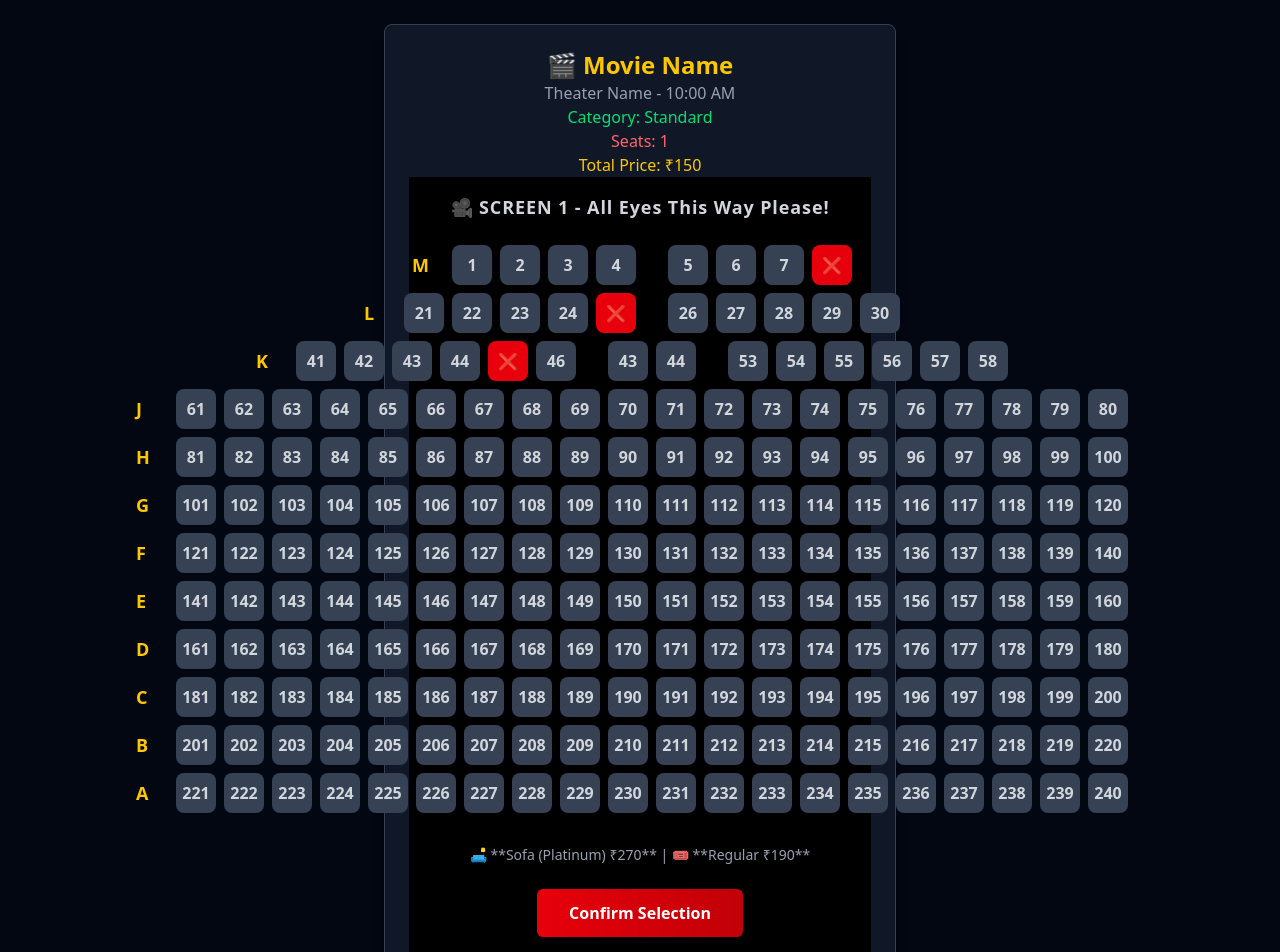
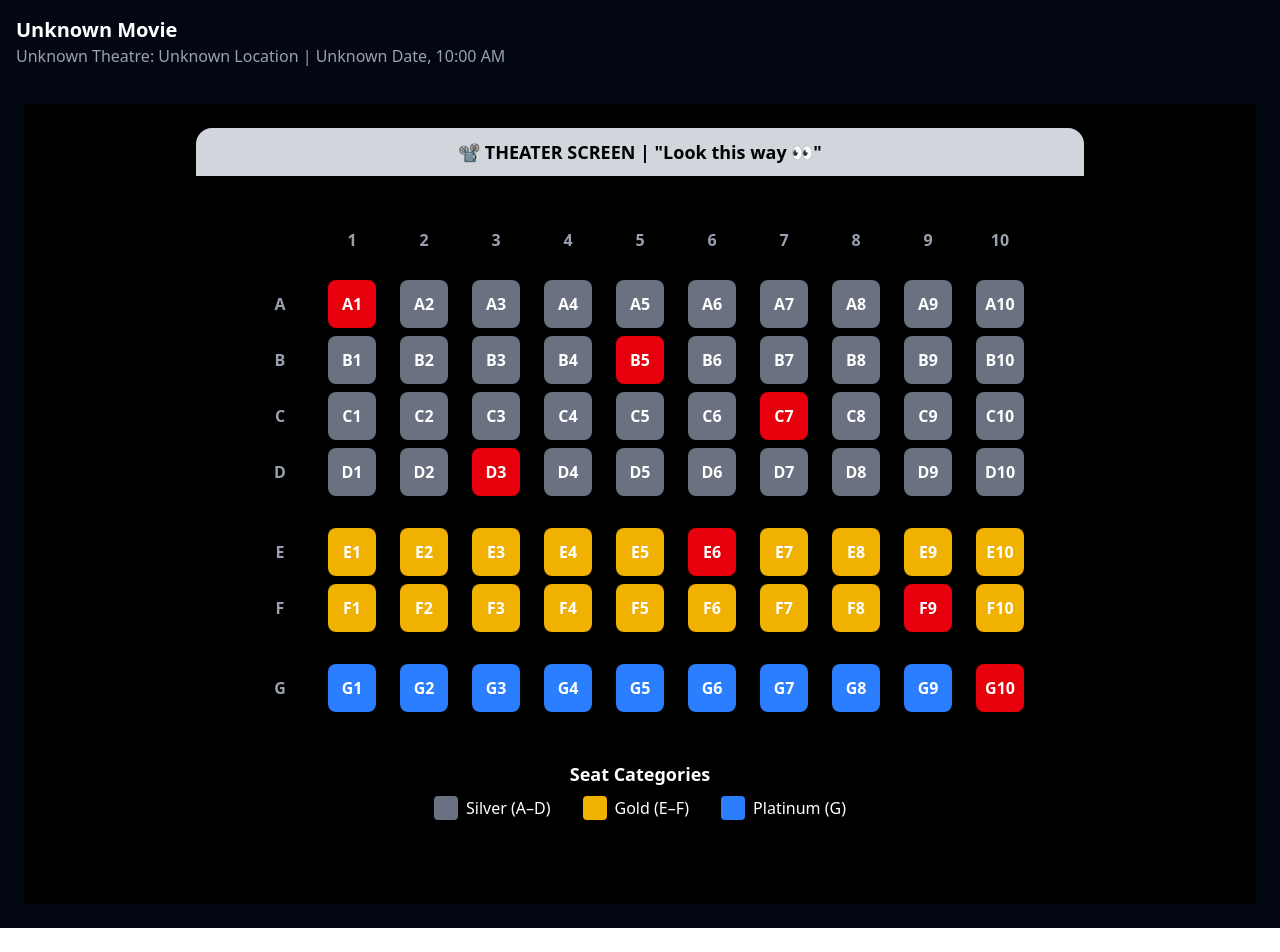
Before and after one commit to nibin-joseph05/movie-ticket-booking, a Next.js app in the folder next-frontend/: page /booking in a window 1280 px wide. Shown: the top 952 px of the page. After the commit the page ends 928 px from the top, so only its background shows below. Built offline with nearby package versions, Linux system fonts and the light colour scheme.

Commit message:
some customization on grid

```diff
--- a/next-frontend/src/app/booking/page.js
+++ b/next-frontend/src/app/booking/page.js
@@ -1,34 +1,31 @@
 "use client";
+import { useSearchParams } from "next/navigation";
 import { useState } from "react";
-import { useRouter, useSearchParams } from "next/navigation";
 import SeatSelectionGrid from "@/components/SeatSelectionGrid";
 
 export default function BookingPage() {
-  const router = useRouter();
   const searchParams = useSearchParams();
 
-  const movieId = searchParams.get("movieId");
-  const theatreId = searchParams.get("theatreId");
+  const movieName = searchParams.get("movie") || "Unknown Movie";
+  const theatreName = searchParams.get("theater") || "Unknown Theatre";
+  const location = searchParams.get("location") || "Unknown Location";
+  const showDate = searchParams.get("date") || "Unknown Date";
   const showtime = searchParams.get("showtime") || "10:00 AM";
-  const category = searchParams.get("category") || "Standard";
-  const seats = searchParams.get("seats") || 1;
-  const price = searchParams.get("price") || 150;
-
-  console.log("Movie ID in booking page:", movieId);
-  console.log("Theatre ID in booking page:", theatreId);
 
   const [selectedSeats, setSelectedSeats] = useState([]);
 
   return (
-    <div className="min-h-screen flex flex-col items-center justify-center bg-gray-950 text-white p-6">
-      <div className="bg-gray-900 p-6 rounded-lg shadow-lg border border-gray-700 w-full max-w-lg">
-        <h1 className="text-2xl font-bold text-yellow-400 text-center">🎬 {movieId || "Movie Name"}</h1>
-        <p className="text-center text-gray-400">{theatreId || "Theater Name"} - {showtime}</p>
-        <p className="text-center text-green-400">Category: {category}</p>
-        <p className="text-center text-red-400">Seats: {seats}</p>
-        <p className="text-center text-yellow-400">Total Price: ₹{price}</p>
+    <div className="min-h-screen bg-gray-950 text-white p-6">
+      {/* Top Left Movie Details */}
+      <div className="absolute top-4 left-4 text-left">
+        <h1 className="text-xl font-bold text-white">{movieName}</h1>
+        <p className="text-gray-400">
+          {theatreName}: {location} | {showDate}, {showtime}
+        </p>
+      </div>
 
-        {/* Seat Selection Grid */}
+      {/* Seat Selection Grid Below */}
+      <div className="flex flex-col items-center mt-20">
         <SeatSelectionGrid selectedSeats={selectedSeats} setSelectedSeats={setSelectedSeats} />
       </div>
     </div>
--- a/next-frontend/src/components/SeatSelectionGrid.js
+++ b/next-frontend/src/components/SeatSelectionGrid.js
@@ -1,92 +1,96 @@
-"use client";
-import { useState } from "react";
-import { motion } from "framer-motion";
+import React, { useState } from "react";
 
-export default function SeatSelectionGrid({ selectedSeats, setSelectedSeats }) {
-  const [bookedSeats, setBookedSeats] = useState([8, 10, 15, 20, 25, 40, 45, 50]); // Dummy booked seats
+const SeatSelection = () => {
+  const rows = ["A", "B", "C", "D", "E", "F", "G"]; // 7 rows
+  const seatsPerRow = 10; // 10 seats per row (total 70 seats)
+  const bookedSeats = ["A1", "B5", "C7", "D3", "E6", "F9", "G10"];
 
-  // Seat arrangement as per BookMyShow layout
-  const seatRows = {
-    M: [4, 4], // Sofa
-    L: [5, 5],
-    K: [6, 2, 6],
-    J: [20],
-    H: [20],
-    G: [20],
-    F: [20],
-    E: [20],
-    D: [20],
-    C: [20],
-    B: [20],
-    A: [20],
+  const [selectedSeats, setSelectedSeats] = useState([]);
+
+  const toggleSeatSelection = (seatNumber) => {
+    if (bookedSeats.includes(seatNumber)) return; // Prevent selecting booked seats
+    setSelectedSeats((prev) =>
+      prev.includes(seatNumber)
+        ? prev.filter((seat) => seat !== seatNumber)
+        : [...prev, seatNumber]
+    );
   };
 
-  const toggleSeat = (seatNumber) => {
-    if (bookedSeats.includes(seatNumber)) return; // Ignore booked seats
+  const getSeatColor = (seatNumber) => {
+    if (bookedSeats.includes(seatNumber)) return "bg-red-600 cursor-not-allowed"; // Booked (Red)
+    if (selectedSeats.includes(seatNumber)) return "bg-green-500"; // Selected (Green)
 
-    setSelectedSeats((prevSeats) => {
-      const newSeats = prevSeats.includes(seatNumber)
-        ? prevSeats.filter((seat) => seat !== seatNumber) // Remove if already selected
-        : [...prevSeats, seatNumber]; // Add if not selected
+    const row = seatNumber.charAt(0);
+    if (["A", "B", "C", "D"].includes(row)) return "bg-gray-500 hover:bg-gray-400"; // Silver
+    if (["E", "F"].includes(row)) return "bg-yellow-500 hover:bg-yellow-400"; // Gold
+    if (["G"].includes(row)) return "bg-blue-500 hover:bg-blue-400"; // Platinum
 
-      console.log("Selected Seats:", newSeats);
-      return newSeats;
-    });
+    return "bg-gray-700 hover:bg-gray-500";
   };
 
   return (
-    <div className="w-full h-screen flex flex-col items-center justify-start bg-black text-white p-4">
-      {/* SCREEN Indicator */}
-      <div className="text-lg font-bold text-gray-300 tracking-wider mb-6">🎥 SCREEN 1 - All Eyes This Way Please!</div>
+    <div className="w-full flex flex-col items-center text-white p-6 min-h-screen bg-black">
+      {/* Theater Screen Section */}
+      <div className="w-full flex flex-col items-center mb-10">
+        <div className="w-3/4 h-12 bg-gray-300 rounded-t-2xl flex items-center justify-center text-black text-lg font-bold shadow-lg">
+          📽️ THEATER SCREEN | "Look this way 👀"
+        </div>
+      </div>
 
-      {/* Render Rows */}
-      {Object.entries(seatRows).map(([rowLabel, seatGroups], rowIndex) => (
-        <div key={rowLabel} className="flex items-center mb-2">
-          {/* Row Label (Left Side) */}
-          <div className="text-yellow-400 font-bold text-lg w-6">{rowLabel}</div>
+      {/* Column Numbers */}
+      <div className="grid grid-cols-11 gap-6 mb-4">
+        <div className="w-12 h-12"></div> {/* Empty space for row labels */}
+        {[...Array(seatsPerRow)].map((_, index) => (
+          <div key={index} className="w-12 h-12 flex items-center justify-center font-bold text-gray-400">
+            {index + 1}
+          </div>
+        ))}
+      </div>
 
-          {/* Seat Groups */}
-          {seatGroups.map((groupSize, groupIndex) => (
-            <div key={groupIndex} className="flex space-x-2 mx-4">
-              {[...Array(groupSize)].map((_, seatIndex) => {
-                const seatNumber = rowIndex * 20 + groupIndex * groupSize + seatIndex + 1;
-                const isSelected = selectedSeats.includes(seatNumber);
-                const isBooked = bookedSeats.includes(seatNumber);
+      {/* Seat Grid with Row Labels */}
+      {rows.map((row, rowIndex) => (
+        <div key={row} className={`flex items-center gap-6 mb-2 ${rowIndex === 4 || rowIndex === 6 ? 'mt-6' : ''}`}>
+          {/* Row Label */}
+          <div className="w-12 h-12 flex items-center justify-center font-bold text-gray-400">{row}</div>
 
+          {/* Seats */}
+          <div className="grid grid-cols-10 gap-6">
+            {[...Array(seatsPerRow)].map((_, index) => {
+              const seatNumber = `${row}${index + 1}`;
               return (
-                  <motion.button
+                <div
                   key={seatNumber}
-                    whileTap={{ scale: 0.85 }}
-                    whileHover={{ scale: 1.1 }}
-                    className={`w-10 h-10 flex items-center justify-center rounded-lg text-md font-bold transition-all
-                      ${isBooked ? "bg-red-600 text-white cursor-not-allowed" : ""}
-                      ${isSelected ? "bg-green-500 text-black scale-105" : "bg-gray-700 text-gray-300 hover:bg-gray-600 hover:text-white"}
-                    `}
-                    onClick={() => toggleSeat(seatNumber)}
-                    disabled={isBooked}
+                  className={`w-12 h-12 flex items-center justify-center rounded-lg text-white font-bold cursor-pointer transition-all ${getSeatColor(seatNumber)}`}
+                  onClick={() => toggleSeatSelection(seatNumber)}
                 >
-                    {isBooked ? "❌" : seatNumber}
-                  </motion.button>
+                  {seatNumber}
+                </div>
               );
             })}
           </div>
-          ))}
         </div>
       ))}
 
-      {/* Pricing Details */}
-      <div className="text-sm text-gray-400 mt-6">
-        🛋 **Sofa (Platinum) ₹270** | 🎟 **Regular ₹190**
+      {/* Seat Categories */}
+      <div className="mt-10 text-center">
+        <div className="text-lg font-bold mb-2">Seat Categories</div>
+        <div className="flex gap-8">
+          <div className="flex items-center gap-2">
+            <div className="w-6 h-6 bg-gray-500 rounded"></div>
+            <span>Silver (A–D)</span>
           </div>
-
-      {/* Confirm Button */}
-      <motion.button
-        whileHover={{ scale: 1.05 }}
-        whileTap={{ scale: 0.95 }}
-        className="mt-6 bg-gradient-to-r from-red-600 to-red-700 text-white font-bold py-3 px-8 rounded-md shadow-lg hover:shadow-red-500 transition-all"
-      >
-        Confirm Selection
-      </motion.button>
+          <div className="flex items-center gap-2">
+            <div className="w-6 h-6 bg-yellow-500 rounded"></div>
+            <span>Gold (E–F)</span>
+          </div>
+          <div className="flex items-center gap-2">
+            <div className="w-6 h-6 bg-blue-500 rounded"></div>
+            <span>Platinum (G)</span>
+          </div>
+        </div>
+      </div>
     </div>
   );
-}
+};
+
+export default SeatSelection;
```
Lines whose indentation alone changed are shown as unchanged.
